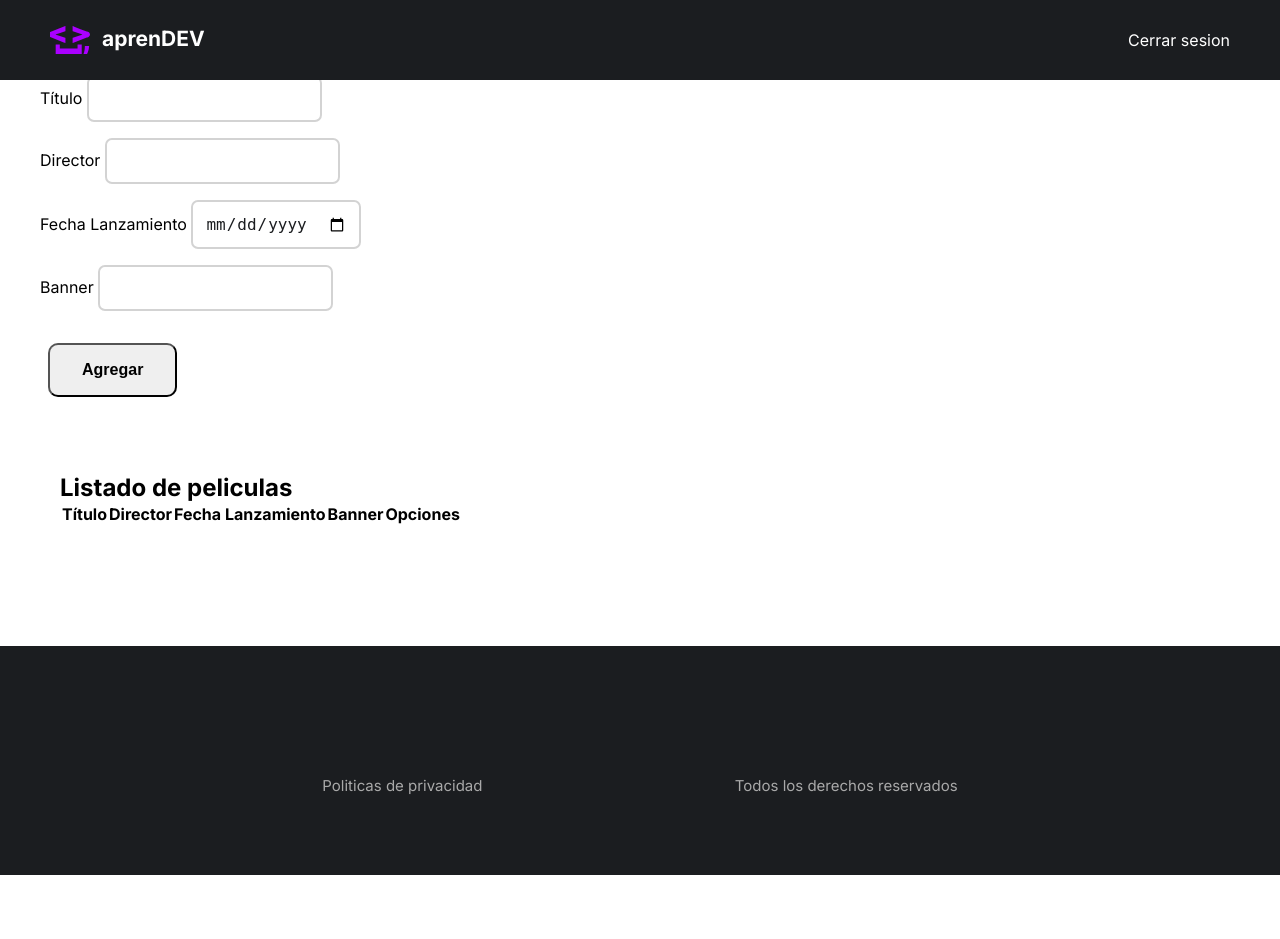
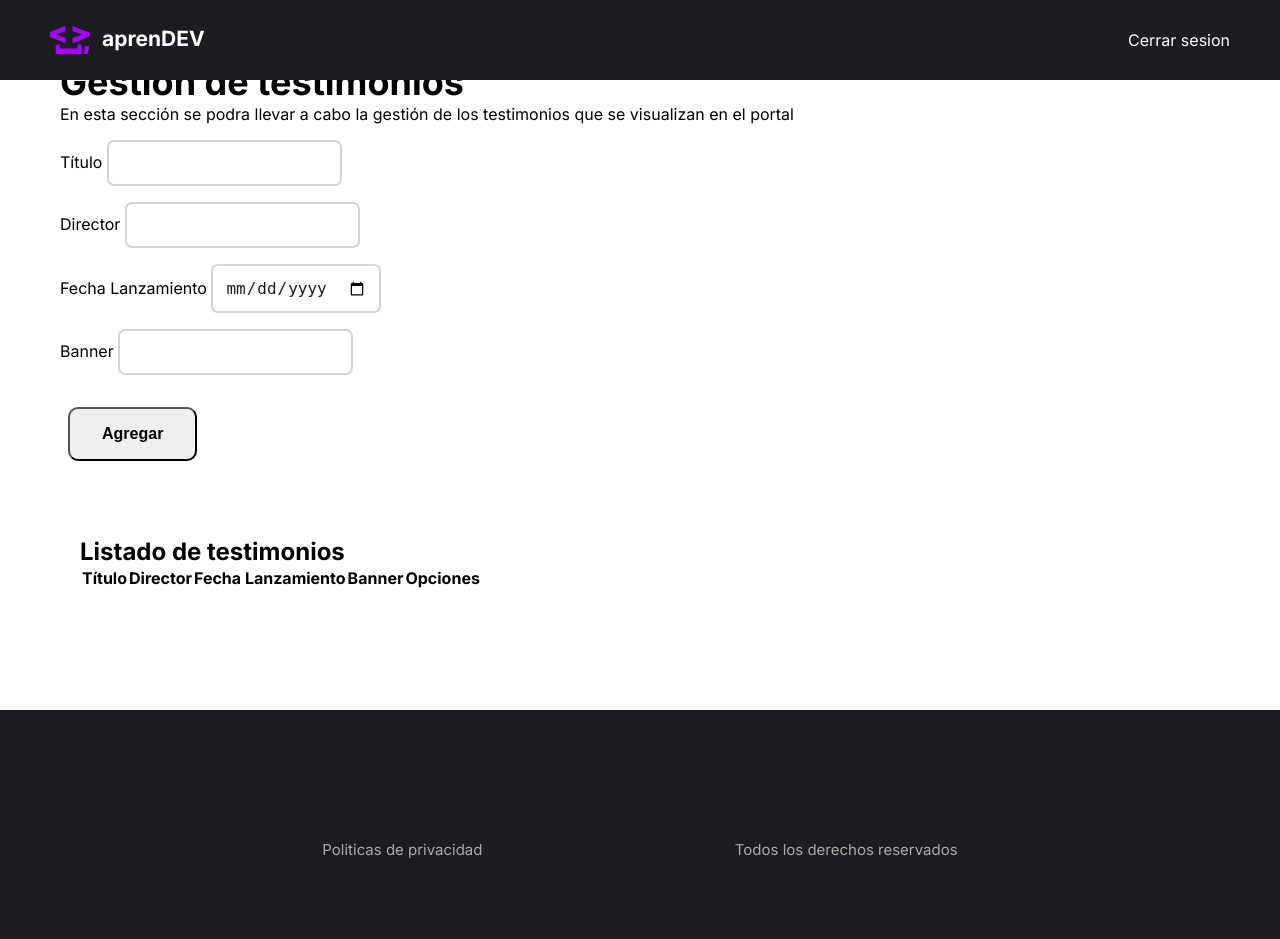
Before and after one commit to aleze89/One-page-CAC, a Python web app: template templates/crud-testimonios.html in a window 1280 px wide. Before the commit the page ends 875 px from the top, so only its background shows below. Run offline with Jinja, Linux system fonts and the light colour scheme; the template is opened without the code that fills it, so the values that code supplies are empty.

Commit message:
CHORES Reordenar comentarios

```diff
--- a/templates/crud-testimonios.html
+++ b/templates/crud-testimonios.html
@@ -57,40 +57,51 @@
 
     <main>
 
-        <section>
+        <section id="form" class="container ">
+            <h2 class="search-title">Gestión de testimonios</h2>
+            <p class="description" >En esta sección se podra llevar a cabo la gestión de los testimonios que se visualizan en el portal</p>
 
             <div class="container">
 
                 <!-- Formulario para agregar / modificar testimonios -->
-                <form action="" id="form-movie"> <!-- form-testimonio-->
+                <form action="" id="form-movie">
+                 <!-- <form action="" id="form-testimonio">  -->
                     <div class="d-flex">
 
                         <div class="form-control d-flex-column">
                             <label for="">Título</label>
-                            <!-- <label for="">Estudiante</label> -->
                             <input type="text" class="input-search" name="title" id="title">
-                            <!-- <input type="text" class="input-search" name="estudiante" id="estudiante"> -->
+                            <!--
+                            <input type="text" class="input-search" name="estudiante" id="estudiante">
+                            <label for="">Estudiante</label>
+                            -->
                         </div>
 
                         <div class="form-control d-flex-column">
                             <label for="">Director</label>
-                            <!-- <label for="">Comentario</label> -->
                             <input type="text" class="input-search" name="director" id="director">
-                            <!-- <input type="text" class="input-search" name="comentario" id="comentario"> -->
+                            <!--
+                            <label for="">Comentario</label>
+                            <input type="text" class="input-search" name="comentario" id="comentario">
+                             -->
                         </div>
 
                         <div class="form-control d-flex-column">
                             <label for="">Fecha Lanzamiento</label>
-                            <!-- <label for="">Fecha de publicación</label> -->
                             <input type="date" class="input-search" name="release_date" id="release-date">
-                            <!-- <input type="date" class="input-search" name="fecha_publicacion" id="fecha_publicacion"> -->
+                            <!--
+                            <label for="">Fecha de publicación</label>
+                            <input type="date" class="input-search" name="fecha_publicacion" id="fecha_publicacion">
+                            -->
                         </div>
 
                         <div class="form-control d-flex-column">
                             <label for="">Banner</label>
-                            <!-- <label for="">Foto de perfil</label> -->
                             <input type="url" class="input-search" name="banner" id="banner-form">
-                            <!-- <input type="url" class="input-search" name="foto_perfil" id="foto_perfil-form"> -->
+                            <!--
+                            <label for="">Foto de perfil</label>
+                            <input type="url" class="input-search" name="foto_perfil" id="foto_perfil-form">
+                            -->
                         </div>
 
                         <input type="hidden" name="id_movie" id="id-movie">
@@ -108,8 +119,7 @@
 
                 <section id="list" class="container">
 
-                    <h3 class="subtitle">Listado de peliculas</h3>
-                    <!-- <h3 class="subtitle">Listado de testimonios</h3> -->
+                    <h3 class="subtitle">Listado de testimonios</h3>
 
                     <!-- Tabla donde se visualizaran los resultados -->
                     <table id="list-table-movies" class="table">
@@ -122,7 +132,7 @@
                                 <th>Director</th>
                                 <th>Fecha Lanzamiento</th>
                                 <th>Banner</th>
-<!--
+                                <!--
                                 <th>Estudiante</th>
                                 <th>Comentario</th>
                                 <th>Fecha de publicación</th>
@@ -134,9 +144,12 @@
                         </thead>
 
                         <!-- Resultados de la tabla -->
+
                         <tbody>
                         </tbody>
+
                     </table>
+
                 </section>
 
             </div>
```
